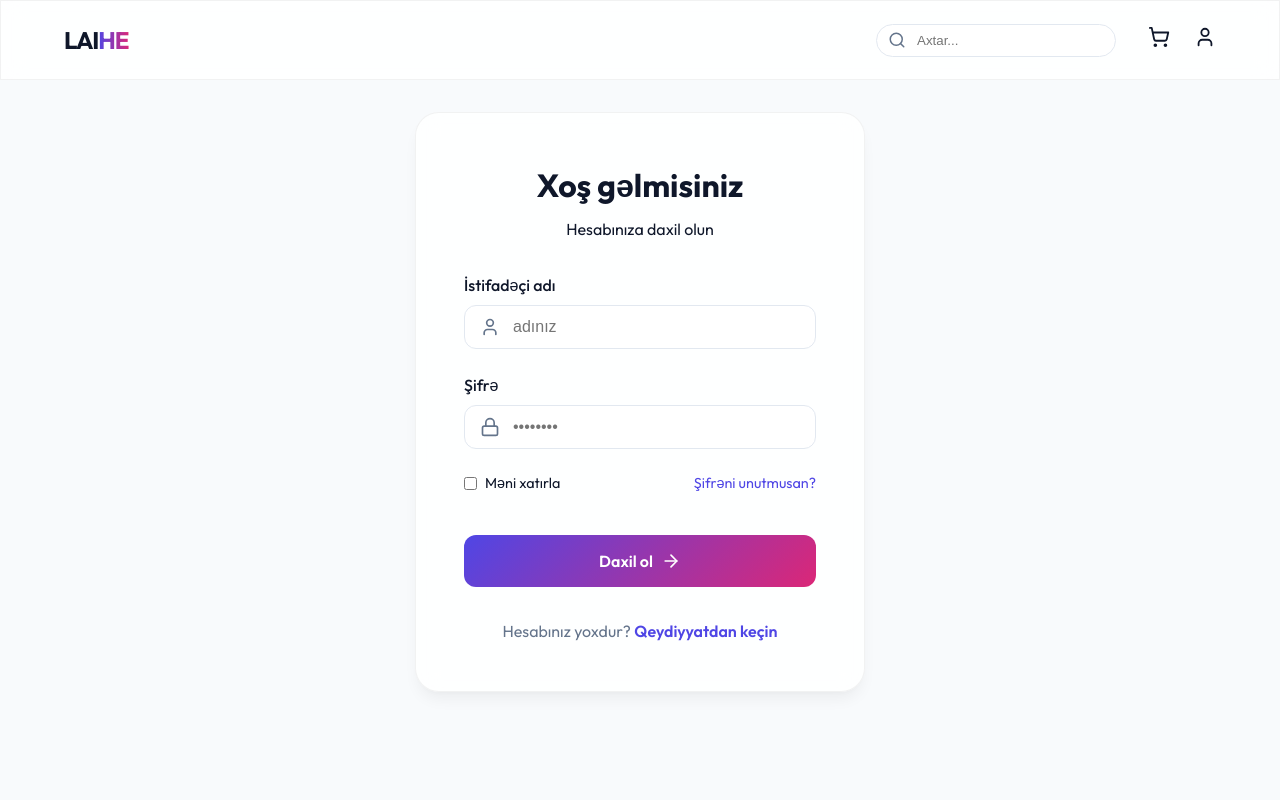
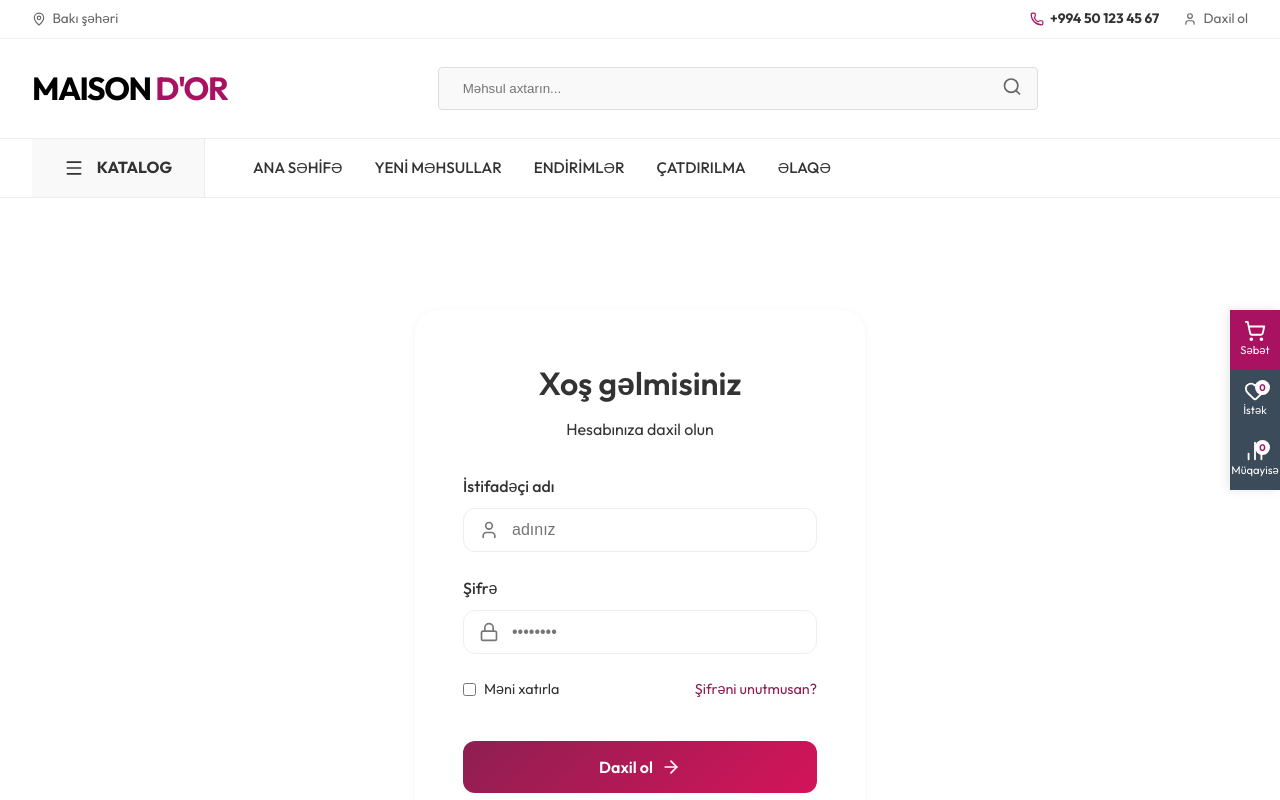
Before and after one commit to Ali-Agayev/Onl-ne-Shop-simple-, a React (Vite) app in the folder frontend/: page /login in a window 1280 px wide. Shown: the top 800 px of the page. Built offline with nearby package versions, Linux system fonts and the light colour scheme.

Commit message:
Complete UI redesign inspired by Maison d'Or style

```diff
--- a/frontend/src/components/Navbar.jsx
+++ b/frontend/src/components/Navbar.jsx
@@ -1,10 +1,9 @@
 import { useState, useEffect } from 'react'
 import { Link, useNavigate } from 'react-router-dom'
-import { ShoppingCart, Search, User, Menu, X, LogOut } from 'lucide-react'
+import { ShoppingCart, Search, User, Menu, X, LogOut, Phone, MapPin, Heart, BarChart2 } from 'lucide-react'
 import api from '../api/axios'
 
 const Navbar = () => {
-    const [isMenuOpen, setIsMenuOpen] = useState(false)
     const [searchQuery, setSearchQuery] = useState('')
     const [cartCount, setCartCount] = useState(0)
     const [userData, setUserData] = useState(null)
@@ -51,65 +50,105 @@ const Navbar = () => {
     }
 
     return (
-        <nav className="glass" style={{ position: 'fixed', top: 0, left: 0, right: 0, zIndex: 1000, height: '80px', display: 'flex', alignItems: 'center' }}>
-            <div className="container" style={{ display: 'flex', justifyContent: 'space-between', alignItems: 'center', width: '100%' }}>
-                <Link to="/" style={{ fontSize: '1.5rem', fontWeight: 'bold', letterSpacing: '-1px' }}>
-                    LAI<span className="text-gradient">HE</span>
-                </Link>
-
-                {/* Desktop Nav */}
-                <div style={{ display: 'flex', alignItems: 'center', gap: '2rem' }}>
-                    <form onSubmit={handleSearch} style={{ position: 'relative', display: 'flex', alignItems: 'center' }}>
-                        <input
-                            type="text"
-                            placeholder="Axtar..."
-                            value={searchQuery}
-                            onChange={(e) => setSearchQuery(e.target.value)}
-                            style={{
-                                background: 'var(--surface)',
-                                border: '1px solid var(--border)',
-                                color: 'var(--text)',
-                                padding: '0.5rem 1rem 0.5rem 2.5rem',
-                                borderRadius: '99px',
-                                width: '240px',
-                                outline: 'none'
-                            }}
-                        />
-                        <Search size={18} style={{ position: 'absolute', left: '12px', color: 'var(--text-muted)' }} />
-                    </form>
-
+        <div style={{ width: '100%', zIndex: 1000, backgroundColor: '#fff' }}>
+            {/* Top Bar */}
+            <div style={{ borderBottom: '1px solid #eee', padding: '0.5rem 0', fontSize: '0.85rem', color: '#666' }}>
+                <div className="container" style={{ display: 'flex', justifyContent: 'space-between', alignItems: 'center' }}>
                     <div style={{ display: 'flex', gap: '1.5rem', alignItems: 'center' }}>
-                        {userData?.is_staff && (
-                            <a href="http://127.0.0.1:8000/admin/" target="_blank" rel="noopener noreferrer" style={{ fontSize: '0.9rem', fontWeight: '600', color: 'var(--primary)' }}>
-                                Admin
-                            </a>
-                        )}
-                        <Link to="/cart" style={{ position: 'relative' }}>
-                            <ShoppingCart size={22} />
-                            {cartCount > 0 && (
-                                <span style={{ position: 'absolute', top: '-8px', right: '-8px', background: 'var(--primary)', color: 'white', fontSize: '0.7rem', padding: '2px 6px', borderRadius: '50%' }}>
-                                    {cartCount}
-                                </span>
-                            )}
-                        </Link>
+                        <div style={{ display: 'flex', alignItems: 'center', gap: '0.4rem' }}>
+                            <MapPin size={14} /> <span>Bakı şəhəri</span>
+                        </div>
+                    </div>
+                    <div style={{ display: 'flex', gap: '1.5rem', alignItems: 'center' }}>
+                        <div style={{ display: 'flex', alignItems: 'center', gap: '0.4rem' }}>
+                            <Phone size={14} color="#a91260" />
+                            <span style={{ fontWeight: 'bold', color: '#333' }}>+994 50 123 45 67</span>
+                        </div>
                         {isLoggedIn ? (
-                            <button onClick={handleLogout} style={{ background: 'none', border: 'none', color: 'var(--text)', cursor: 'pointer', display: 'flex', alignItems: 'center' }}>
-                                <LogOut size={22} />
-                            </button>
+                            <div style={{ display: 'flex', alignItems: 'center', gap: '1rem' }}>
+                                <span style={{ fontWeight: '500' }}>{userData?.username}</span>
+                                <button onClick={handleLogout}><LogOut size={16} /></button>
+                            </div>
                         ) : (
-                            <Link to="/login">
-                                <User size={22} />
+                            <Link to="/login" style={{ display: 'flex', alignItems: 'center', gap: '0.4rem' }}>
+                                <User size={14} /> <span>Daxil ol</span>
                             </Link>
                         )}
                     </div>
                 </div>
+            </div>
 
-                {/* Mobile menu toggle */}
-                <button style={{ display: 'none' }} onClick={() => setIsMenuOpen(!isMenuOpen)}>
-                    {isMenuOpen ? <X /> : <Menu />}
-                </button>
+            {/* Main Header */}
+            <div style={{ padding: '1.5rem 0' }}>
+                <div className="container" style={{ display: 'flex', justifyContent: 'space-between', alignItems: 'center', gap: '2rem' }}>
+                    <Link to="/" style={{ fontSize: '2rem', fontWeight: 'bold', letterSpacing: '-1.5px', color: '#000' }}>
+                        MAISON <span style={{ color: '#a91260' }}>D'OR</span>
+                    </Link>
+
+                    <form onSubmit={handleSearch} style={{ flex: 1, maxWidth: '600px', position: 'relative' }}>
+                        <input
+                            type="text"
+                            placeholder="Məhsul axtarın..."
+                            value={searchQuery}
+                            onChange={(e) => setSearchQuery(e.target.value)}
+                            style={{
+                                width: '100%',
+                                padding: '0.8rem 1.5rem',
+                                paddingRight: '3rem',
+                                borderRadius: '4px',
+                                border: '1px solid #ddd',
+                                backgroundColor: '#f9f9f9',
+                                outline: 'none'
+                            }}
+                        />
+                        <button type="submit" style={{ position: 'absolute', right: '1rem', top: '50%', transform: 'translateY(-50%)' }}>
+                            <Search size={20} color="#666" />
+                        </button>
+                    </form>
+
+                    <div style={{ display: 'flex', gap: '1.5rem' }}>
+                        {userData?.is_staff && (
+                            <a href="http://127.0.0.1:8000/admin/" target="_blank" rel="noopener noreferrer" style={{ color: '#a91260', fontWeight: 'bold' }}>ADMIN</a>
+                        )}
+                    </div>
+                </div>
             </div>
-        </nav>
+
+            {/* Nav Menu */}
+            <div style={{ borderTop: '1px solid #eee', borderBottom: '1px solid #eee' }}>
+                <div className="container" style={{ display: 'flex', alignItems: 'center', gap: '3rem' }}>
+                    <div style={{ backgroundColor: '#f9f9f9', padding: '1rem 2rem', borderRight: '1px solid #eee', cursor: 'pointer', display: 'flex', alignItems: 'center', gap: '0.8rem', fontWeight: 'bold' }}>
+                        <Menu size={20} /> KATALOG
+                    </div>
+                    <div style={{ display: 'flex', gap: '2rem', fontWeight: '500', fontSize: '0.95rem' }}>
+                        <Link to="/">ANA SƏHİFƏ</Link>
+                        <Link to="/">YENİ MƏHSULLAR</Link>
+                        <Link to="/">ENDİRİMLƏR</Link>
+                        <Link to="/">ÇATDIRILMA</Link>
+                        <Link to="/">ƏLAQƏ</Link>
+                    </div>
+                </div>
+            </div>
+
+            {/* Floating Sidebar */}
+            <div className="floating-side-nav">
+                <Link to="/cart" className="side-nav-item">
+                    <ShoppingCart size={22} />
+                    <span>Səbət</span>
+                    {cartCount > 0 && <span className="badge">{cartCount}</span>}
+                </Link>
+                <div className="side-nav-item">
+                    <Heart size={22} />
+                    <span>İstək</span>
+                    <span className="badge">0</span>
+                </div>
+                <div className="side-nav-item">
+                    <BarChart2 size={22} />
+                    <span>Müqayisə</span>
+                    <span className="badge">0</span>
+                </div>
+            </div>
+        </div>
     )
 }
 
--- a/frontend/src/index.css
+++ b/frontend/src/index.css
@@ -1,17 +1,16 @@
-@import url('https://fonts.googleapis.com/css2?family=Outfit:wght@300;400;500;600;700&display=swap');
+@import url('https://fonts.googleapis.com/css2?family=Outfit:wght@300;400;500;600;700&family=Playfair+Display:wght@700&display=swap');
 
 :root {
-  --primary: #4f46e5;
-  --primary-hover: #4338ca;
-  --secondary: #db2777;
-  --background: #f8fafc;
+  --primary: #8e1f51;
+  /* A more elegant maroon/purple like in their logo theme maybe? Or stay with personal touch */
+  --primary-rgb: 142, 31, 81;
+  --text: #333333;
+  --text-muted: #777777;
+  --background: #ffffff;
   --surface: #ffffff;
-  --text: #0f172a;
-  --text-muted: #64748b;
-  --border: #e2e8f0;
-  --glass: rgba(255, 255, 255, 0.85);
-  --glass-border: rgba(0, 0, 0, 0.05);
-  --shadow: 0 10px 15px -3px rgba(0, 0, 0, 0.05), 0 4px 6px -2px rgba(0, 0, 0, 0.025);
+  --light-gray: #f5f5f5;
+  --border: #eeeeee;
+  --shadow: 0 2px 10px rgba(0, 0, 0, 0.05);
 }
 
 * {
@@ -24,13 +23,19 @@ body {
   font-family: 'Outfit', sans-serif;
   background-color: var(--background);
   color: var(--text);
-  line-height: 1.5;
-  -webkit-font-smoothing: antialiased;
+  line-height: 1.6;
+}
+
+.container {
+  max-width: 1400px;
+  margin: 0 auto;
+  padding: 0 2rem;
 }
 
 a {
   text-decoration: none;
   color: inherit;
+  transition: all 0.2s ease;
 }
 
 button {
@@ -40,45 +45,79 @@ button {
   font-family: inherit;
 }
 
-.container {
-  max-width: 1200px;
-  margin: 0 auto;
-  padding: 0 1.5rem;
+/* Maison Style Headers */
+h1,
+h2,
+h3 {
+  font-family: 'Outfit', sans-serif;
+  font-weight: 600;
 }
 
-/* Glassmorphism utility */
-.glass {
-  background: var(--glass);
-  backdrop-filter: blur(12px);
-  -webkit-backdrop-filter: blur(12px);
-  border: 1px solid var(--glass-border);
+.section-title {
+  font-size: 2rem;
+  margin-bottom: 2rem;
+  text-align: left;
 }
 
 /* Gradients */
 .text-gradient {
-  background: linear-gradient(to right, var(--primary), var(--secondary));
+  background: linear-gradient(to right, var(--primary), #d4145a);
   -webkit-background-clip: text;
   background-clip: text;
   -webkit-text-fill-color: transparent;
 }
 
 .bg-gradient {
-  background: linear-gradient(135deg, var(--primary), var(--secondary));
+  background: linear-gradient(135deg, var(--primary), #d4145a);
+  color: white;
 }
 
-/* Animations */
-@keyframes fadeIn {
-  from {
-    opacity: 0;
-    transform: translateY(10px);
-  }
-
-  to {
-    opacity: 1;
-    transform: translateY(0);
-  }
+/* Floating Sidebar */
+.floating-side-nav {
+  position: fixed;
+  right: 0;
+  top: 50%;
+  transform: translateY(-50%);
+  display: flex;
+  flex-direction: column;
+  z-index: 1001;
+  box-shadow: -2px 0 10px rgba(0, 0, 0, 0.1);
 }
 
-.animate-fade-in {
-  animation: fadeIn 0.5s ease-out forwards;
+.side-nav-item {
+  width: 50px;
+  height: 60px;
+  display: flex;
+  flex-direction: column;
+  align-items: center;
+  justify-content: center;
+  background: #3c4b5a;
+  color: white;
+  font-size: 0.7rem;
+  transition: background 0.2s;
+  position: relative;
 }
+
+.side-nav-item:first-child {
+  background: #a91260;
+}
+
+.side-nav-item:hover {
+  filter: brightness(1.1);
+}
+
+.badge {
+  position: absolute;
+  top: 10px;
+  right: 10px;
+  background: white;
+  color: #a91260;
+  font-size: 0.6rem;
+  width: 15px;
+  height: 15px;
+  border-radius: 50%;
+  display: flex;
+  align-items: center;
+  justify-content: center;
+  font-weight: bold;
+}
```
Also changed, not shown: frontend/src/components/ProductCard.jsx (+66 -28 lines), frontend/src/pages/Home.jsx (+64 -32 lines).
